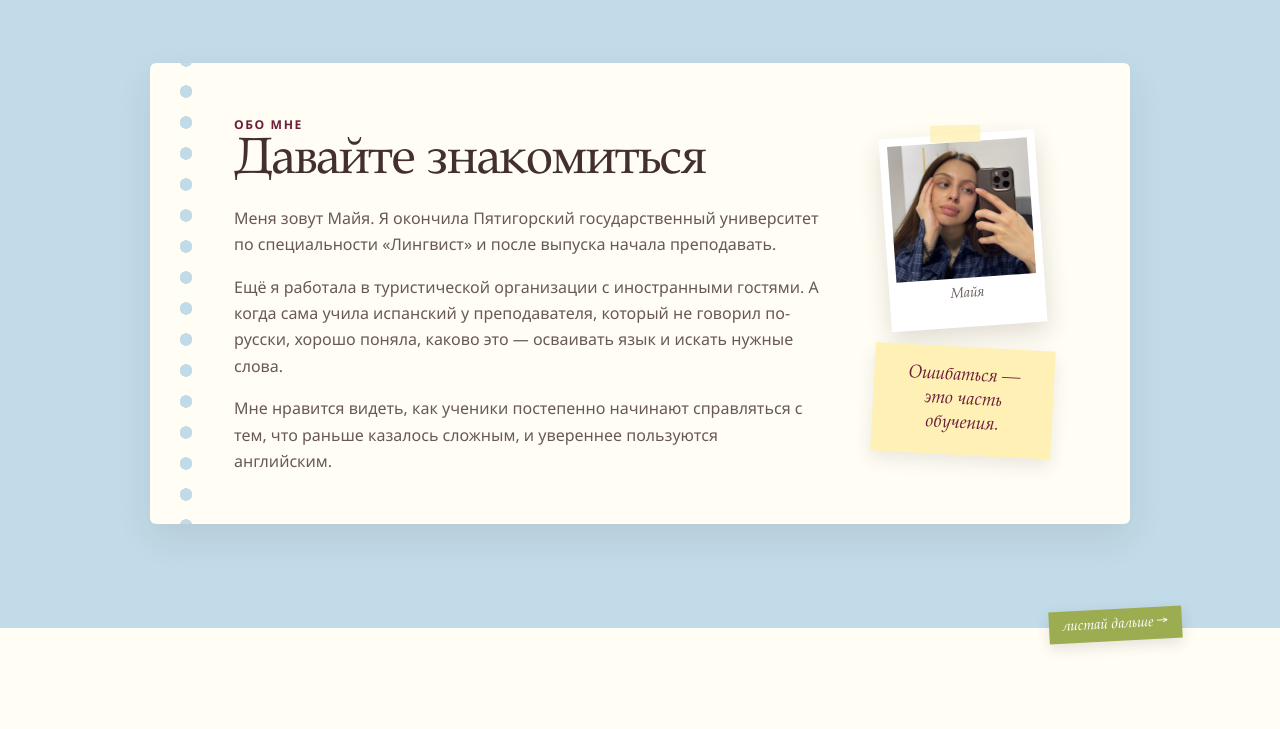
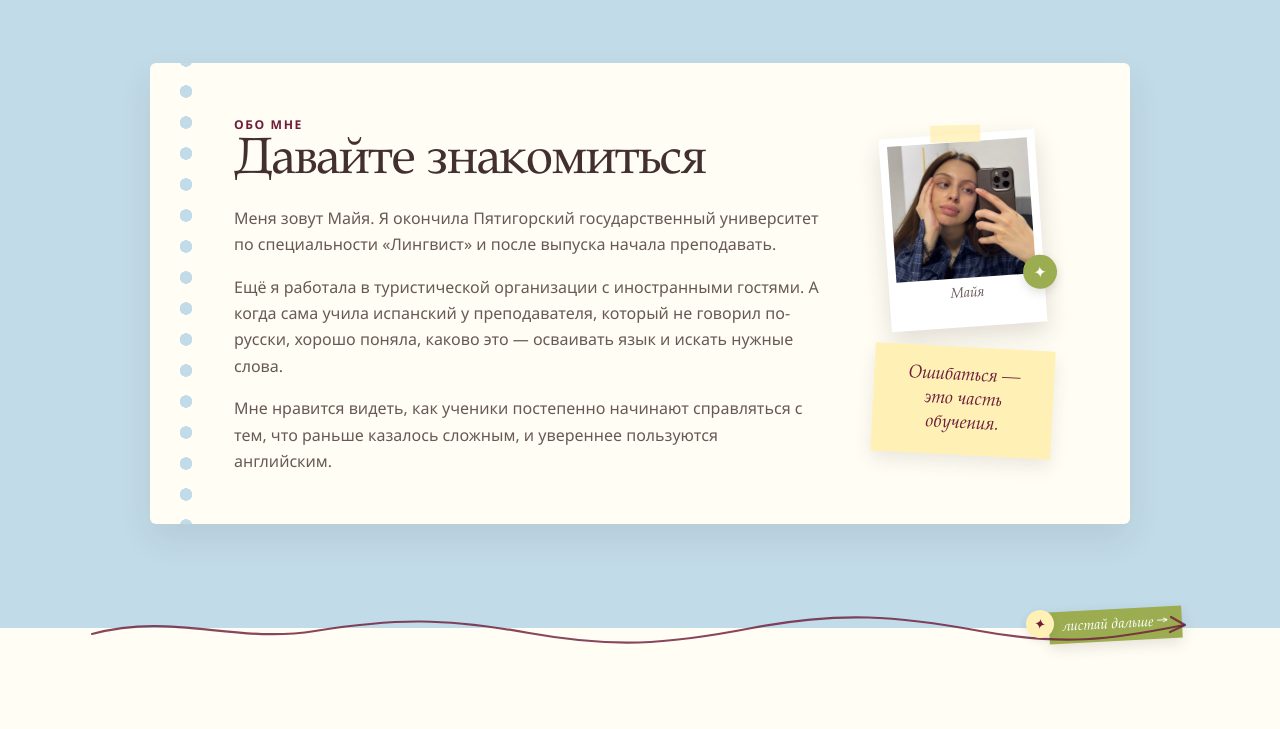
Before and after one commit to ivanivanovd/sklad-course, a plain HTML site: page maya.html in a window 1280 px wide. Shown: the part 700-1429 px from the top of the page. Drawn offline with Linux system fonts and the light colour scheme.

Commit message:
Adjust sticker placement and add playful section divider

```diff
--- a/maya.html
+++ b/maya.html
@@ -110,6 +110,7 @@
     .portrait-photo img { display: block; width: 140px; height: 136px; object-fit: cover; object-position: center 34%; }
     .portrait-photo figcaption { padding-top: 7px; color: var(--muted); font: italic .9rem var(--serif); text-align: center; }
     .portrait-photo::before { position: absolute; top: -9px; left: 52px; width: 50px; height: 17px; transform: rotate(3deg); background: rgba(255,241,181,.8); content: ""; }
+    .portrait-photo::after { position: absolute; right: -13px; bottom: 33px; display: grid; width: 34px; height: 34px; place-items: center; border-radius: 50%; background: var(--olive); color: white; box-shadow: 0 4px 10px rgba(67,48,46,.15); content: "✦"; font-size: 1rem; }
     .margin-note { width: 180px; padding: 18px 14px; transform: rotate(3deg); background: var(--yellow); color: var(--plum); box-shadow: 0 8px 18px rgba(67,48,46,.1); font: italic 1.15rem/1.3 var(--serif); text-align: center; }
     .audience { padding-bottom: 70px; }
     .audience-grid { display: grid; grid-template-columns: 1fr 1fr; gap: 22px; }
@@ -133,7 +134,7 @@
     .format-item p { margin: 0; color: var(--muted); font-size: .93rem; }
     .learning { padding-top: 104px; }
     .learning-panel { position: relative; overflow: hidden; padding: 54px 62px 58px; border-radius: 6px; background: var(--paper); box-shadow: var(--shadow); }
-    .learning-sticker { position: absolute; top: 19px; right: 30px; z-index: 1; padding: 8px 13px; transform: rotate(5deg); background: var(--blue); color: var(--plum); box-shadow: 0 4px 10px rgba(67,48,46,.08); font: italic .94rem var(--serif); }
+    .learning-sticker { position: relative; z-index: 1; display: table; margin: 0 0 18px auto; padding: 8px 13px; transform: rotate(5deg); background: var(--blue); color: var(--plum); box-shadow: 0 4px 10px rgba(67,48,46,.08); font: italic .94rem var(--serif); }
     .learning-panel::before { content: ""; position: absolute; inset: 0; z-index: 0; background-image: repeating-linear-gradient(0deg, transparent 0 39px, rgba(193,219,232,.5) 39px 40px); pointer-events: none; }
     .learning-panel > * { position: relative; }
     .learning-panel .section-intro { margin-bottom: 28px; }
@@ -141,6 +142,10 @@
     .step { padding-top: 17px; border-top: 1px solid rgba(67,48,46,.3); }
     .step b { display: block; margin-bottom: 12px; color: var(--plum); font: italic 1.1rem var(--serif); }
     .step p { margin: 0; font-weight: 650; }
+    .scribble-divider { position: relative; z-index: 3; width: min(1120px, calc(100% - 48px)); height: 42px; margin: -20px auto; pointer-events: none; }
+    .scribble-divider svg { display: block; width: 100%; height: 100%; overflow: visible; }
+    .scribble-divider path { fill: none; stroke: var(--plum); stroke-width: 2.2; stroke-linecap: round; stroke-linejoin: round; opacity: .82; }
+    .scribble-divider .doodle-star { position: absolute; top: 2px; right: 13%; display: grid; width: 28px; height: 28px; place-items: center; transform: rotate(10deg); border-radius: 50%; background: var(--yellow); color: var(--plum); box-shadow: 0 3px 8px rgba(67,48,46,.1); font-size: .9rem; }
     .faq { position: relative; padding-top: 80px; }
     .faq::before { position: absolute; top: 44px; right: max(24px, calc((100vw - 1120px) / 2)); padding: 7px 12px; transform: rotate(3deg); background: var(--yellow); color: var(--plum); box-shadow: 0 5px 14px rgba(67,48,46,.08); content: "можно спросить"; font: italic .88rem var(--serif); }
     .faq-list { max-width: 800px; border-top: 1px solid var(--line); }
@@ -189,7 +194,8 @@
       .format-item + .format-item { border-top: 1px solid var(--line); }
       .learning { padding-top: 72px; }
       .learning-panel { padding: 36px 25px; }
-      .learning-sticker { top: 12px; right: 16px; padding: 6px 9px; font-size: .78rem; }
+      .learning-sticker { margin: 0 0 15px auto; padding: 6px 9px; font-size: .78rem; }
+      .scribble-divider { width: calc(100% - 38px); height: 30px; margin: -14px auto; }
       .steps { grid-template-columns: 1fr; gap: 16px; }
       .step { padding-top: 12px; }
       .step b { margin-bottom: 5px; }
@@ -253,6 +259,14 @@
         </div>
       </div>
     </section>
+
+    <div class="scribble-divider" aria-hidden="true">
+      <svg viewBox="0 0 1120 42" preserveAspectRatio="none">
+        <path d="M12 26 C92 4 154 36 235 23 S365 10 449 25 S584 37 672 20 S818 8 900 23 S1030 32 1104 17" />
+        <path d="M1091 9 L1105 17 L1090 24" />
+      </svg>
+      <span class="doodle-star">✦</span>
+    </div>
 
     <section class="audience section" aria-labelledby="audience-title">
       <div class="wrap">
```
Also changed, not shown: maya-tilda-embed.html (+16 -2 lines).
